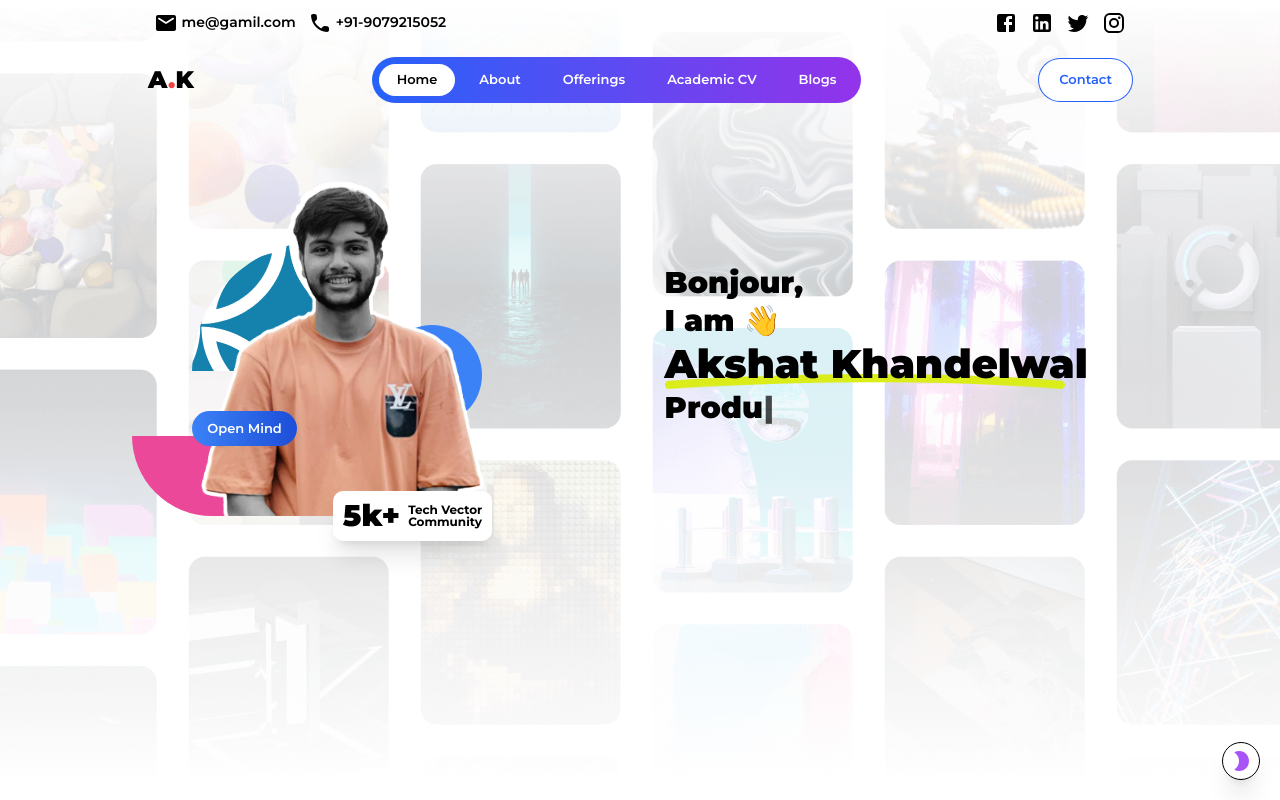
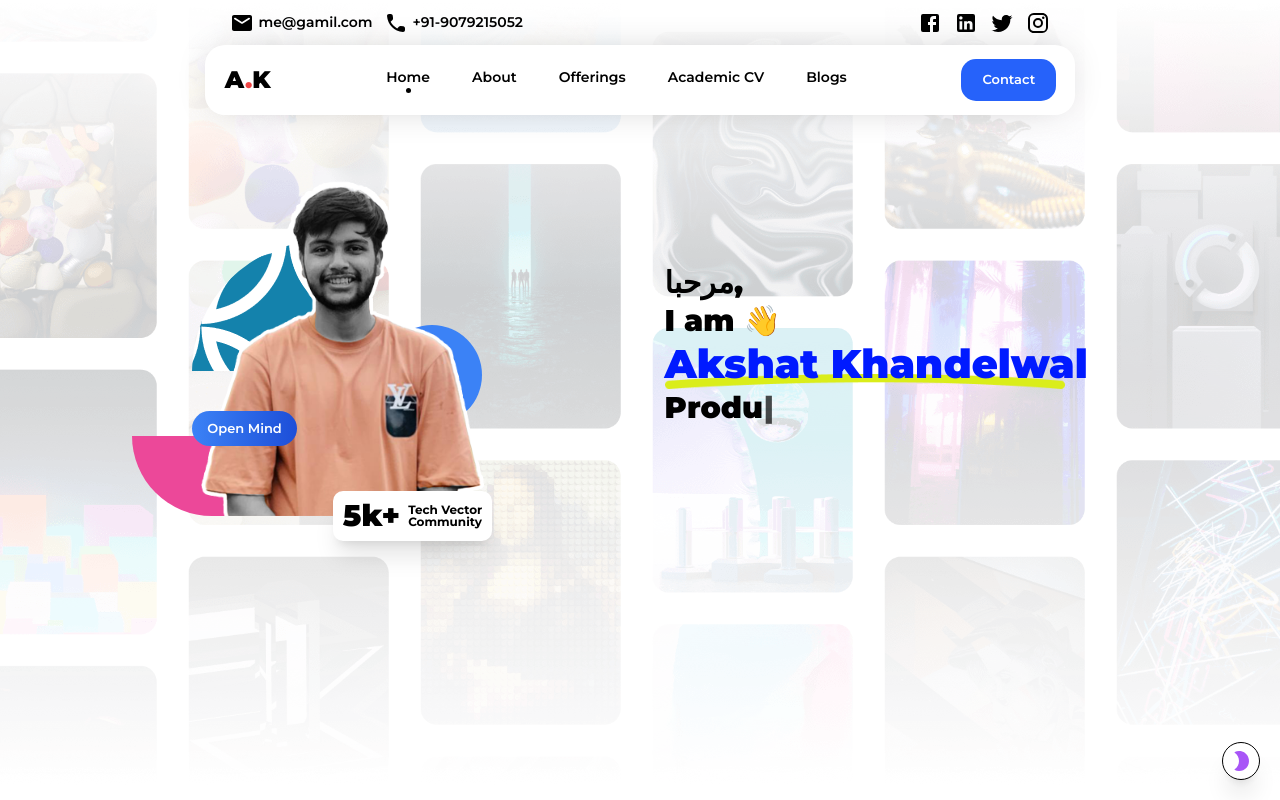
Before and after one commit to Prashant-S29/Akshat-Portfolio, a Next.js app: page / in a window 1280 px wide. Shown: the top 800 px of the page. Built offline with nearby package versions, Linux system fonts and the light colour scheme.

Commit message:
Hero section improved

```diff
--- a/app/globals.css
+++ b/app/globals.css
@@ -6,18 +6,24 @@
   width: 0;
 }
 
-::selection{
+::selection {
   color: white;
   background-color: plum;
 }
 
 html {
   scroll-behavior: smooth;
-  /* user-select: ; */
 }
 
 .background-gradient-animation {
   animation: scaleUpDown 3s alternate infinite;
+}
+
+.mainText-gradient {
+  background: -webkit-linear-gradient(360deg, #001aff, #ff00d4);
+  -webkit-background-clip: text;
+  background-clip: text;
+  -webkit-text-fill-color: transparent;
 }
 
 @keyframes scaleUpDown {
--- a/clientComponents/helloText.tsx
+++ b/clientComponents/helloText.tsx
@@ -31,7 +31,7 @@ const HELLO_TEXT = () => {
           setPause(false);
         }, 2000);
       }
-    }, 300);
+    }, 200);
 
     return () => {
       clearInterval(interval);
--- a/clientComponents/mainPhoto.tsx
+++ b/clientComponents/mainPhoto.tsx
@@ -74,7 +74,7 @@ const MAIN_PHOTO = () => {
         <div
           className={`absolute  w-[100px] aspect-square rounded-full ${
             showImageProps
-              ? "-right-[30px] top-[80px] animate-bounceOne "
+              ? "-right-[30px] top-[80px]  "
               : "right-[10px] top-[150px]"
           } bg-blue-500 -z-10 duration-300`}
         />
@@ -116,7 +116,7 @@ const MAIN_PHOTO = () => {
         <div
           className={`absolute w-[130px]  aspect-square -z-10 ${
             showImageProps
-              ? "top-[30px] -ml-[80px]  animate-bounceTwo"
+              ? "top-[30px] -ml-[80px] -rotate-45 "
               : "top-[66px] ml-0"
           } duration-300 rounded-tl-full
           rounded-br-[20px]`}
--- a/clientComponents/navbarMenuDesktop.tsx
+++ b/clientComponents/navbarMenuDesktop.tsx
@@ -1,29 +1,30 @@
 "use client";
 
-import React, { useEffect, useState } from "react";
+import React, { useState } from "react";
 import { usePathname } from "next/navigation";
 import Link from "next/link";
-
-import ThemeSwitcher from "@/clientComponents/themeChanger";
 
 import { navMenuLinks } from "@/contants";
 
 const NAVBAR_MENU_D = () => {
   const pathName = usePathname();
-// bg-[#2662fa]
+  const [lineWidth, setLineWidth] = useState(false);
+
   return (
     <>
       <div className="flex items-center">
         <div>
-          <ul className="flex gap-[6px] text-[13px] bg-gradient-to-r from-[#2662fa]  to-purple-600  p-[7px] rounded-full">
+          <ul className="flex gap-[6px] text-[14px]   p-[7px] rounded-full">
             {navMenuLinks.map((navLinkDetail, index) => (
               <li
                 key={index}
-                className={`px-[18px] py-[6px] ${
-                  pathName === navLinkDetail.href
-                    ? "bg-[#ffffff] text-black "
-                    : "hover:bg-[#ffffff]  hover:text-black text-white"
-                }  duration-200 rounded-full font-semibold `}
+                className={`px-[18px] py-[6px] text-black font-semibold`}
+                onMouseEnter={() => {
+                  setLineWidth(!lineWidth);
+                }}
+                onMouseLeave={() => {
+                  setLineWidth(!lineWidth);
+                }}
               >
                 <Link
                   href={navLinkDetail.href}
@@ -32,12 +33,17 @@ const NAVBAR_MENU_D = () => {
                 >
                   {navLinkDetail.text}
                 </Link>
+                {pathName === navLinkDetail.href && (
+                  <div className=" flex justify-center">
+                    <div
+                      className={`  duration-300 w-[5px] aspect-square rounded-full bg-black`}
+                    />
+                  </div>
+                )}
               </li>
             ))}
           </ul>
         </div>
-
-
       </div>
     </>
   );
--- a/components/mainText.tsx
+++ b/components/mainText.tsx
@@ -17,7 +17,7 @@ const MAIN_TEXT = () => {
         </div>
         <div className="relative">
           <div>
-            <span className="font-black text-[40px]">Akshat Khandelwal</span>
+            <span className="font-black text-[40px] text-[#001aff] dark:text-[#ff00d4]">Akshat Khandelwal</span>
           </div>
           <div className="absolute -z-10">
             <Image
--- a/components/navbarTwo.tsx
+++ b/components/navbarTwo.tsx
@@ -13,7 +13,7 @@ import TwitterIcon from "@mui/icons-material/Twitter";
 const NAVBAR_TWO = () => {
   return (
     <>
-      <div className="flex justify-between mt-[10px] px-[12%]">
+      <div className="flex justify-between mt-[10px] px-[18%]">
         <div className="flex gap-3">
           <div className="flex gap-1 items-center">
             <div>
@@ -61,14 +61,14 @@ const NAVBAR_TWO = () => {
           </ul>
         </div>
       </div>
-      <nav className="w-full z-50 h-[90px] sticky top-0  px-[10%]">
+      <nav className="w-full z-50 h-[90px]  sticky py-[10px]  top-0  px-[16%]">
         <div
-          className="w-full h-full  relative overflow-hidden  flex justify-between px-[20px] items-center rounded-[20px]
-         "
+          className="w-full h-full  relative overflow-hidden bg-white  flex justify-between px-[20px]
+           items-center rounded-[20px] shadow-[0_0px_40px_-15px_rgba(0,0,0,0.3)]"
         >
           {/* <div className="absolute w-[30px] -rotate-[25deg] h-[110px] navbar-animation bg-gray-200"></div> */}
           <div className="z-10">
-            <span className="font-black text-black dark:text-white text-[24px]">
+            <span className="font-black text-black  text-[24px]">
               A<span className="text-red-500">.</span>K
             </span>
           </div>
@@ -78,8 +78,8 @@ const NAVBAR_TWO = () => {
           <div className="z-10">
             <Link href="/contact" tabIndex={-1}>
               <button
-                className="px-[20px] py-[11px] duration-200 ring-1 ring-[#2662fa]  hover:bg-[#2662fa] bg-white
-                   hover:text-white text-[#2662fa] dark:bg-[#2662fa] dark:text-white  rounded-full text-[13px] font-semibold outline-none"
+                className="px-[20px] py-[10px] duration-200 ring-1 ring-[#2662fa]  bg-[#2662fa]
+                   hover:text-white text-[#ffffff] dark:text-white  rounded-[14px] text-[13px] font-semibold outline-none"
                 tabIndex={-1}
               >
                 Contact
--- a/contants.js
+++ /dev/null
@@ -1,24 +0,0 @@
-const navMenuLinks = [
-    {
-        href: "/",
-        text: "Home",
-    },
-    {
-        href: "/about",
-        text: "About",
-    },
-    {
-        href: "/offerings",
-        text: "Offerings",
-    },
-    {
-        href: "/academic-cv",
-        text: "Academic CV",
-    },
-    {
-        href: "/blogs",
-        text: "Blogs",
-    },
-];
-
-export { navMenuLinks }
--- /dev/null
+++ b/contants.ts
@@ -0,0 +1,24 @@
+const navMenuLinks: { href: string; text: string }[] = [
+  {
+    href: "/",
+    text: "Home",
+  },
+  {
+    href: "/about",
+    text: "About",
+  },
+  {
+    href: "/offerings",
+    text: "Offerings",
+  },
+  {
+    href: "/academic-cv",
+    text: "Academic CV",
+  },
+  {
+    href: "/blogs",
+    text: "Blogs",
+  },
+];
+
+export { navMenuLinks };
```
